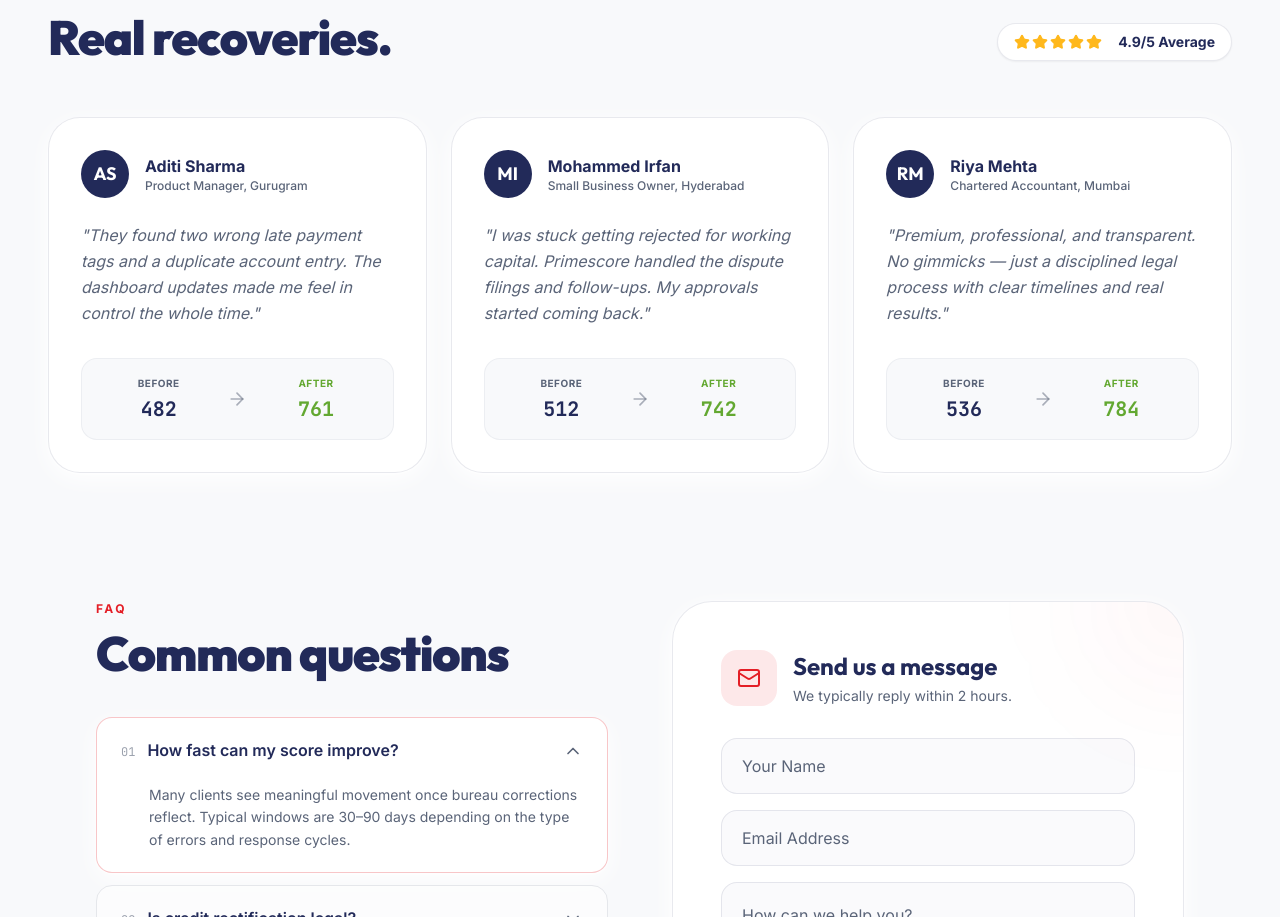
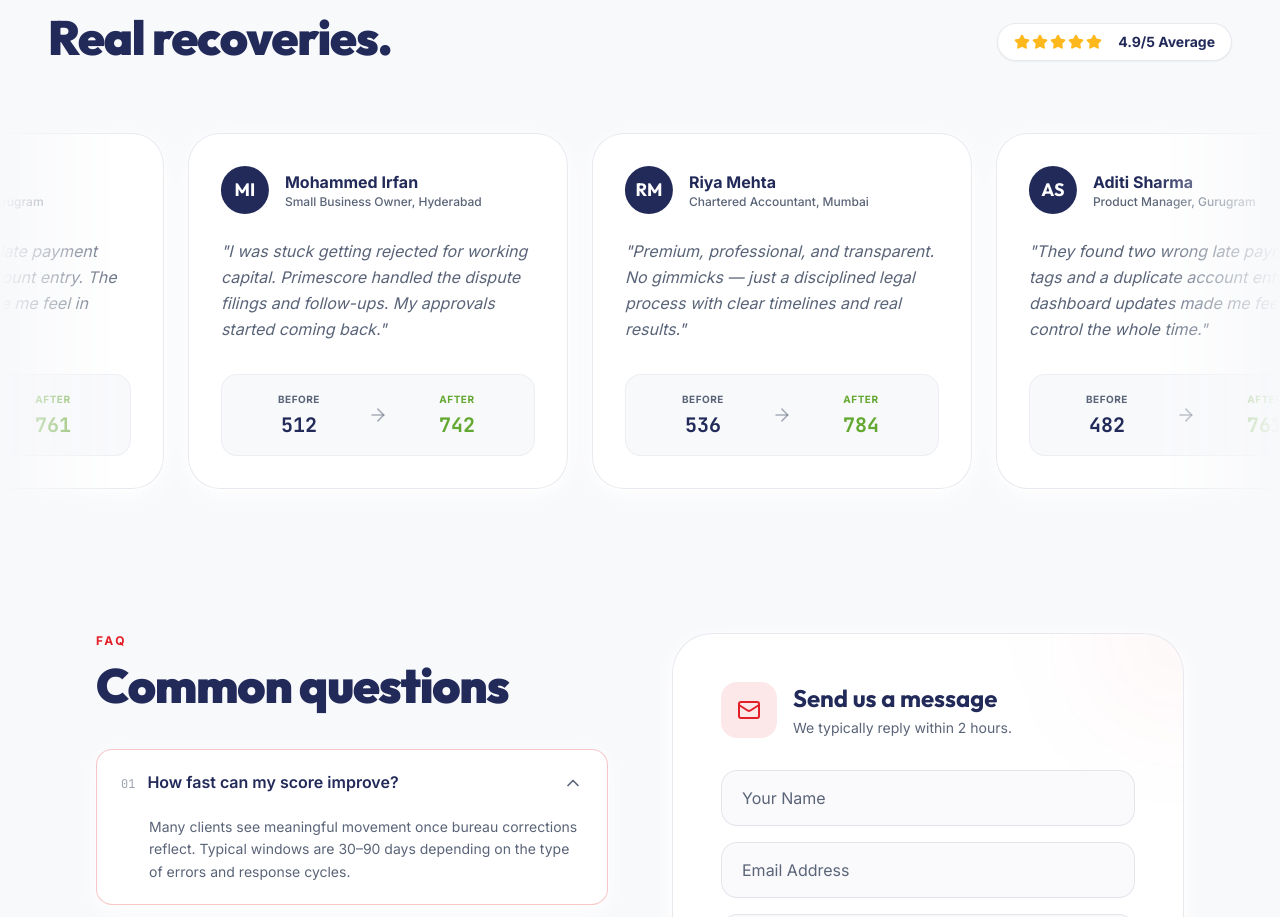
Before and after one commit to ReachOutToHardik/primescoredasboard, a React (Vite) app: page / in a window 1280 px wide. Shown: the part 3563-4480 px from the top of the page. Built offline with nearby package versions, Linux system fonts and the light colour scheme.

Commit message:
Add Testimonial Marquee

```diff
--- a/src/pages/Home.tsx
+++ b/src/pages/Home.tsx
@@ -11,6 +11,7 @@ import {
   Mail
 } from 'lucide-react'
 import { NavLink } from 'react-router-dom'
+import { motion } from 'framer-motion'
 import { faqs, services, testimonials } from '../data/primescore'
 import Button from '../components/ui/Button'
 import AnimatedCounter from '../components/ui/AnimatedCounter'
@@ -229,10 +230,15 @@ export default function Home() {
           </div>
         </Reveal>
 
-        <div className="mt-14 grid gap-6 sm:grid-cols-2 lg:grid-cols-3">
-          {testimonials.map((t, idx) => (
-            <Reveal key={t.name} delay={idx * 0.06}>
-              <div className="flex h-full flex-col rounded-[2rem] border border-brandNavy/10 bg-white p-8 shadow-card">
+        <div className="mt-14 relative w-[100vw] left-1/2 -ml-[50vw] overflow-hidden [mask-image:linear-gradient(to_right,transparent,black_5%,black_95%,transparent)] sm:[mask-image:linear-gradient(to_right,transparent,black_10%,black_90%,transparent)] py-4">
+          <motion.div
+            animate={{ x: ['0%', '-50%'] }}
+            transition={{ ease: 'linear', duration: 35, repeat: Infinity }}
+            className="flex w-max gap-6 px-4"
+            whileHover={{ animationPlayState: 'paused' }}
+          >
+            {[...testimonials, ...testimonials].map((t, idx) => (
+              <div key={`${t.name}-${idx}`} className="flex w-[320px] sm:w-[380px] shrink-0 flex-col rounded-[2rem] border border-brandNavy/10 bg-white p-8 shadow-card hover:border-brandNavy/20 transition-colors">
                 <div className="flex items-start justify-between gap-3">
                   <div className="flex items-center gap-4">
                     <div className="grid h-12 w-12 place-items-center rounded-full bg-brandNavy text-white font-display text-lg font-bold">
@@ -259,8 +265,8 @@ export default function Home() {
                   </div>
                 </div>
               </div>
-            </Reveal>
-          ))}
+            ))}
+          </motion.div>
         </div>
       </section>
 
```
